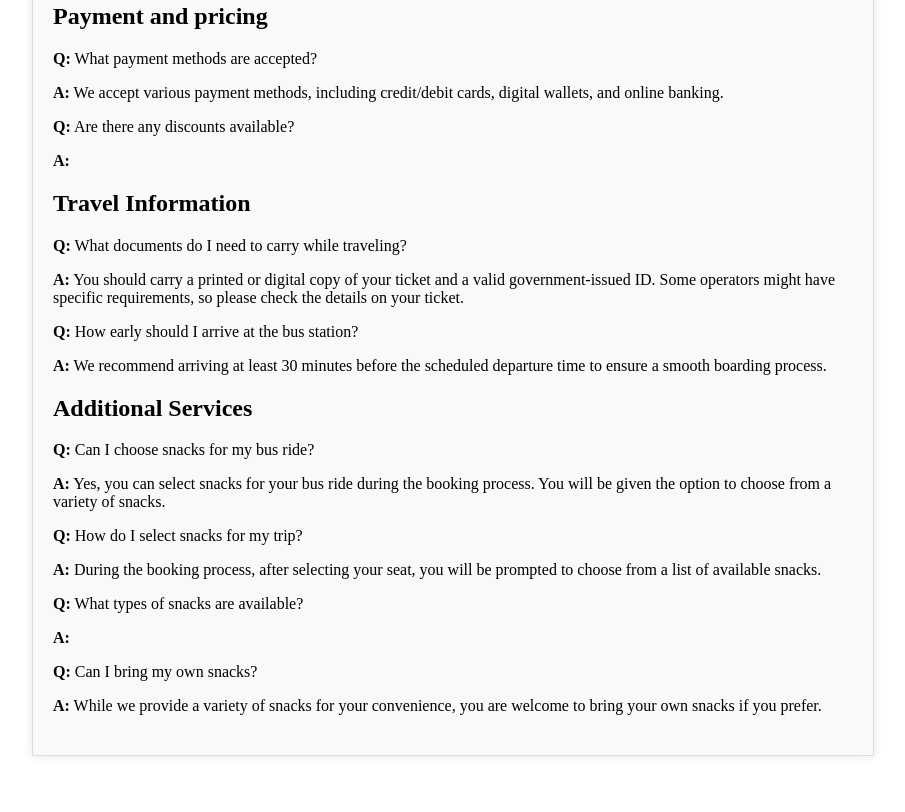
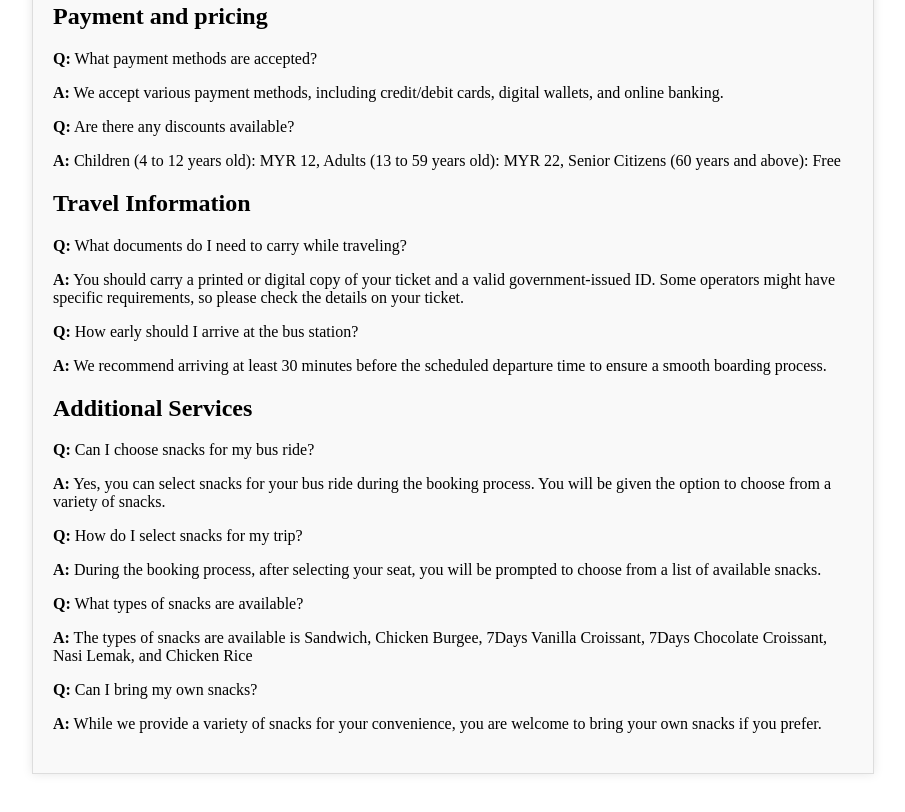
Before and after one commit to VDXKISH/TT8L-02, a plain HTML site: page FAQ.HTML in a window 1280 px wide. Shown: the part 498-1310 px from the top of the page, without its empty margins (187-1092 px from the left). Drawn offline with Linux system fonts and the light colour scheme.

Commit message:
adding information in line 42 and 72

```diff
--- a/FAQ.HTML
+++ b/FAQ.HTML
@@ -39,7 +39,7 @@
         </li>
         <li>
             <p><strong>Q:</strong> Are there any discounts available?</p>
-            <p><strong>A:</strong></p>
+            <p><strong>A:</strong> Children (4 to 12 years old): MYR 12, Adults (13 to 59 years old): MYR 22, Senior Citizens (60 years and above): Free</p>
         </li>
       </ul>
     </section>
@@ -69,7 +69,7 @@
             </li>
             <li>
                 <P><strong>Q:</strong> What types of snacks are available?</P>
-                <P><strong>A:</strong></P>
+                <P><strong>A:</strong> The types of snacks are available is Sandwich, Chicken Burgee, 7Days Vanilla Croissant, 7Days Chocolate Croissant, Nasi Lemak, and Chicken Rice</P>
             </li>
             <li>
                 <P><strong>Q:</strong> Can I bring my own snacks?</P>
```
